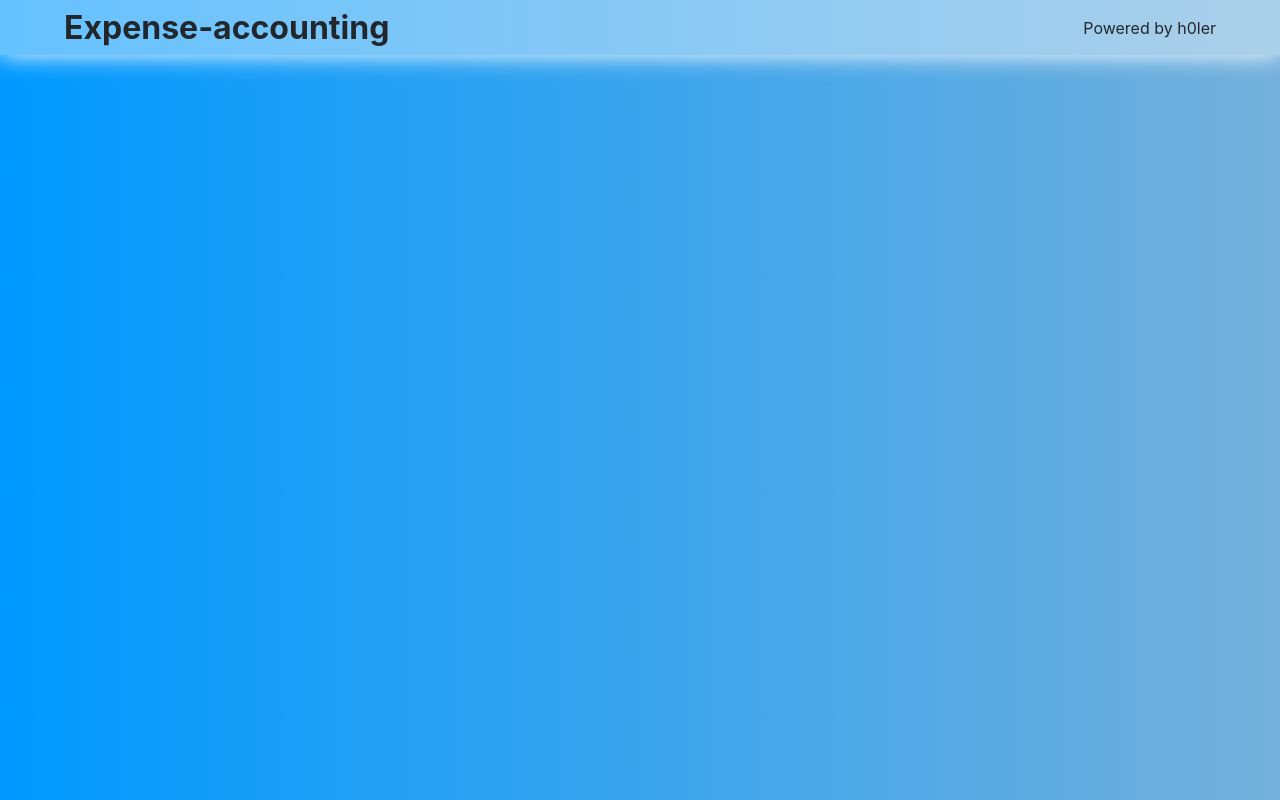
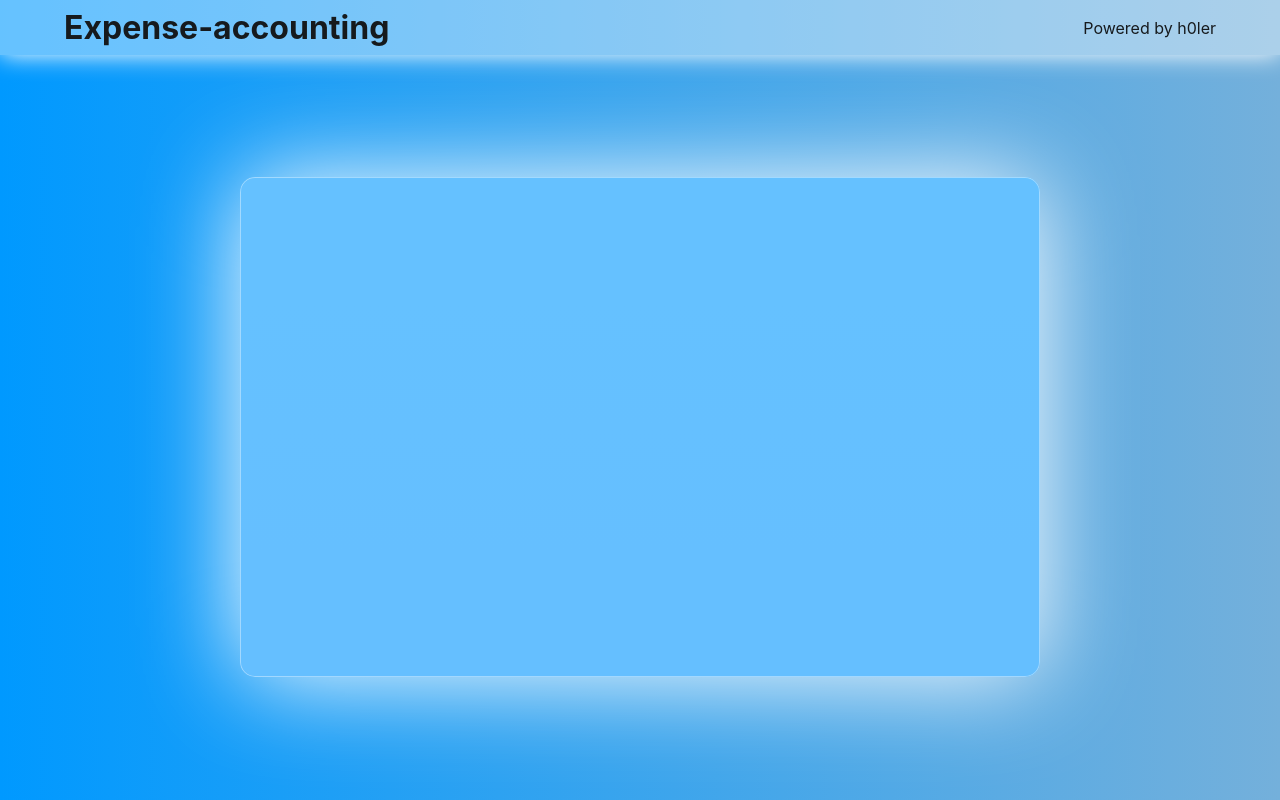
Before and after one commit to Holder-hash/expense-accounting, a React (Create React App) app: page / in a window 1280 px wide. Built offline with nearby package versions, Linux system fonts and the light colour scheme.

Commit message:
panel body

```diff
--- a/src/App.css
+++ b/src/App.css
@@ -9,3 +9,10 @@
 body {
   background: linear-gradient(to right, rgb(0, 153, 255), rgb(116, 176, 219));
 }
+
+main {
+  display: flex;
+  height: 93vh;
+  align-items: center;
+  justify-content: center;
+}
--- a/src/App.js
+++ b/src/App.js
@@ -1,11 +1,15 @@
 import logo from './logo.svg';
 import './App.css';
 import Header from './components/Header/Header.jsx';
+import ExpensePanel from './components/Expense-panel/ExpensePanel.jsx';
 
 function App() {
   return (
     <div className="App">
       <Header />
+      <main>
+      <ExpensePanel />
+      </main>
     </div>
   );
 }
--- /dev/null
+++ b/src/components/Expense-panel/Expense-panel.scss
@@ -0,0 +1,14 @@
+.expanse-panel__body {
+    width: 800px;
+    height: 500px;
+    background: linear-gradient(to bottom, rgb(0, 153, 255), rgb(0, 149, 255));
+    border-radius: 15px;
+    .expanse-panel__linse {
+        width: 100%;
+        height: inherit;
+        background: rgba(255, 255, 255, 0.397);
+        box-shadow: 0 0 100px white;
+        border: 1px solid rgba(255, 255, 255, 0.397);
+        border-radius: 15px;
+    }
+}
--- /dev/null
+++ b/src/components/Expense-panel/ExpensePanel.jsx
@@ -0,0 +1,11 @@
+import './Expense-panel.scss';
+
+const ExpensePanel = () => {
+    return (
+        <div className='expanse-panel__body'>
+            <div className='expanse-panel__linse'></div>
+        </div>
+    )
+}
+
+export default ExpensePanel;
--- a/src/components/Header/Header.scss
+++ b/src/components/Header/Header.scss
@@ -12,6 +12,6 @@ header {
         display: flex;
         align-items: center;
         justify-content: space-between;
-        color: rgb(34, 39, 44);
+        color: rgb(22, 26, 29);
     }
 }
```
